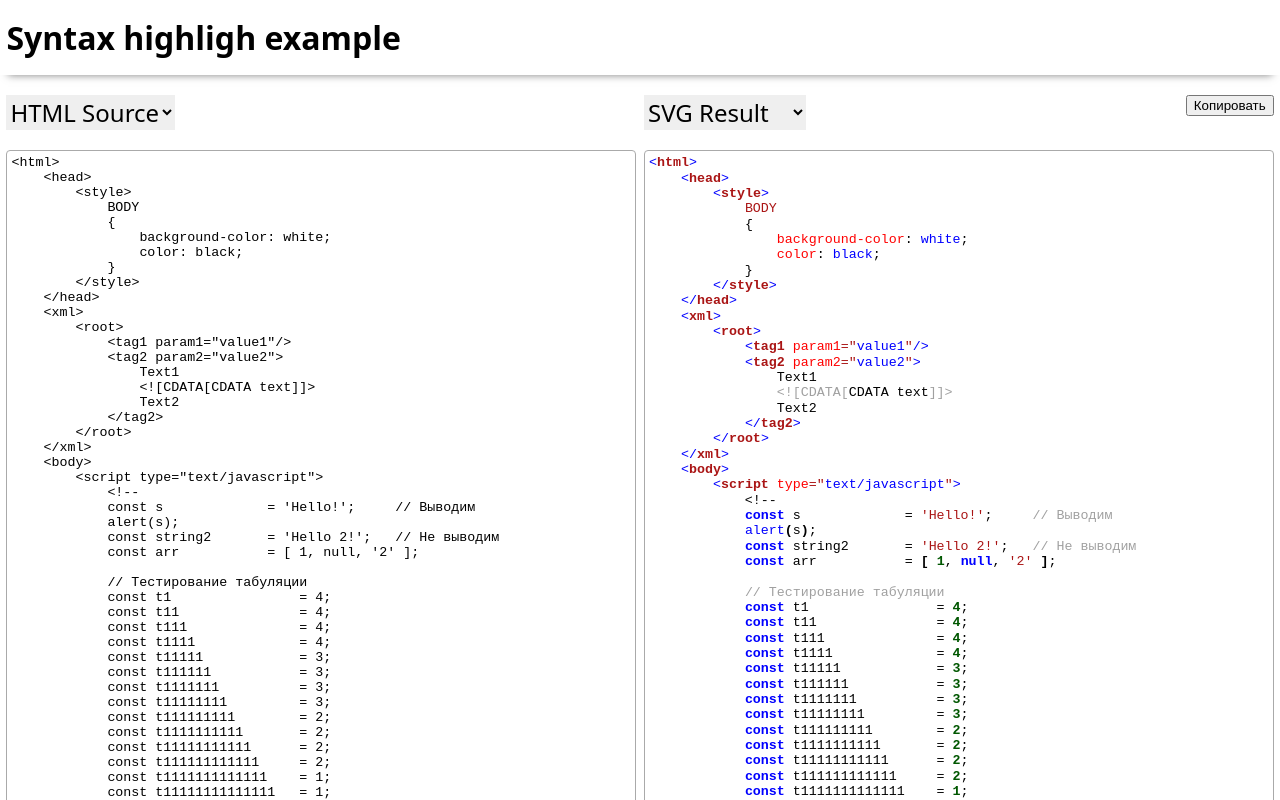
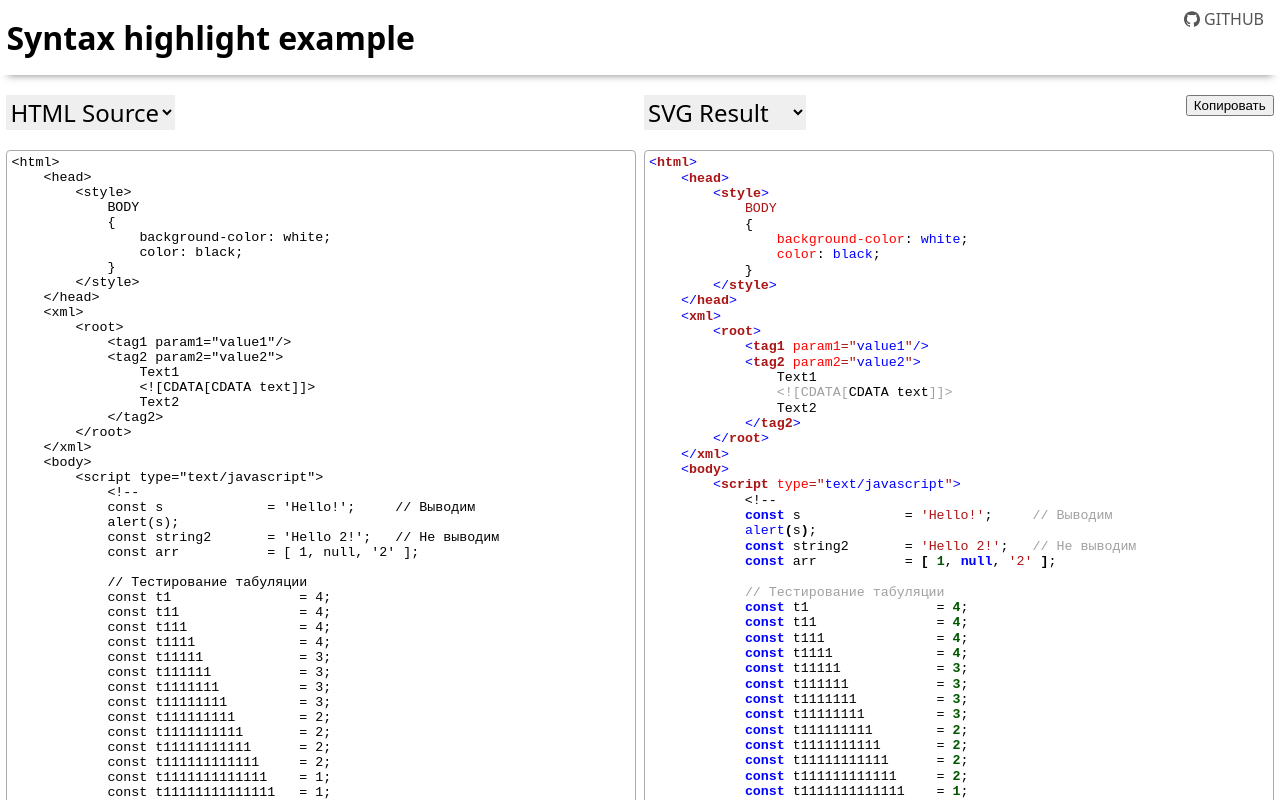
Before and after one commit to ETCDema/DmSyntax, a plain HTML site: page index.html in a window 1280 px wide. Shown: the top 800 px of the page. Drawn offline with Linux system fonts and the light colour scheme.

Commit message:
add: Github link add: readme

```diff
--- a/example.css
+++ b/example.css
@@ -75,3 +75,24 @@ main>section>h2>select
 {
 	float: right;
 }
+#github
+{
+	color: #555;
+    font-weight: normal;
+    font-size: 50%;
+    display: inline-block;
+    text-transform: uppercase;
+    text-decoration: none;
+    position: absolute;
+    right: 16px;
+    top: 8px;
+    z-index: 100;
+}
+#github svg
+{
+    fill: #555;
+	display: inline;
+    width: 16px;
+    vertical-align: middle;
+    margin-top: -3px;
+}
--- a/index.html
+++ b/index.html
@@ -5,7 +5,7 @@
 		<link href="example.css" rel="stylesheet">
 	</head>
 	<body>
-		<h1>Syntax highligh example</h1>
+		<h1>Syntax highlight example <a id="github" href="https://github.com/ETCDema/DmSyntax"><svg xmlns="http://www.w3.org/2000/svg" viewBox="0 0 24 24"><path d="M12 .297c-6.63 0-12 5.373-12 12 0 5.303 3.438 9.8 8.205 11.385.6.113.82-.258.82-.577 0-.285-.01-1.04-.015-2.04-3.338.724-4.042-1.61-4.042-1.61C4.422 18.07 3.633 17.7 3.633 17.7c-1.087-.744.084-.729.084-.729 1.205.084 1.838 1.236 1.838 1.236 1.07 1.835 2.809 1.305 3.495.998.108-.776.417-1.305.76-1.605-2.665-.3-5.466-1.332-5.466-5.93 0-1.31.465-2.38 1.235-3.22-.135-.303-.54-1.523.105-3.176 0 0 1.005-.322 3.3 1.23.96-.267 1.98-.399 3-.405 1.02.006 2.04.138 3 .405 2.28-1.552 3.285-1.23 3.285-1.23.645 1.653.24 2.873.12 3.176.765.84 1.23 1.91 1.23 3.22 0 4.61-2.805 5.625-5.475 5.92.42.36.81 1.096.81 2.22 0 1.606-.015 2.896-.015 3.286 0 .315.21.69.825.57C20.565 22.092 24 17.592 24 12.297c0-6.627-5.373-12-12-12"></path></svg> GitHub</a></h1>
 		<main>
 			<section>
 				<h2><select id="srcType">
```
Also changed, not shown: readme.result.svg (added), 1 other file.
